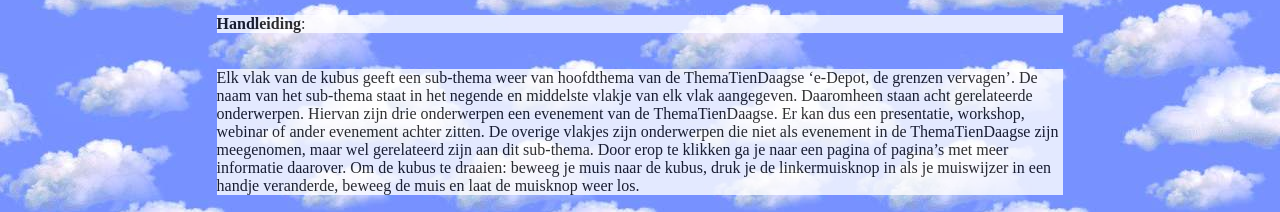
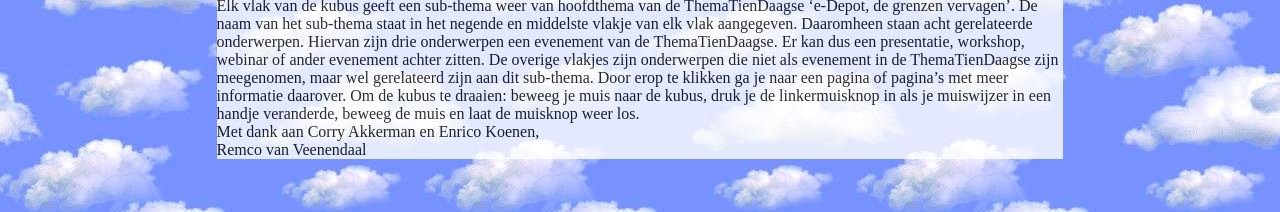
Before and after one commit to RvanVeenendaal/ThemaTienDaagseKubus, a plain HTML site: page index.html in a window 1280 px wide. Shown: the part 134-346 px from the top of the page. Drawn offline with Linux system fonts and the light colour scheme.

Commit message:
Update index.html

```diff
--- a/index.html
+++ b/index.html
@@ -12,13 +12,10 @@
 		<H1>Interactieve Kubus als index voor ThemaTienDaagse</H1>
 		<hr/>
 		<H3>Op deze pagina zie je een interactieve Rubiks kubus die je naar de door jou gewenste informatie leidt. De kubus is een handzame index voor de <a href="https://kia.pleio.nl/page/view/114fe109-f358-44bb-a87d-549f222544d7/thematiendaagse-e-depot">ThemaTienDaagse ‘e-Depot, de grenzen vervagen’</a> van 2024. Draai de kubus naar het thema van jouw keuze en klik op het onderwerp waarover je meer wilt weten.</H3>
-		<br/><br/>
 		<p><b>Handleiding</b>:</p>
-		<br/><br/>
 		<p>Elk vlak van de kubus geeft een sub-thema weer van hoofdthema van de ThemaTienDaagse ‘e-Depot, de grenzen vervagen’.  De naam van het sub-thema staat in het negende en middelste vlakje van elk vlak aangegeven. Daaromheen staan acht gerelateerde onderwerpen. Hiervan zijn drie onderwerpen een evenement van de ThemaTienDaagse. Er kan dus een presentatie, workshop, webinar of ander evenement achter zitten.  De overige vlakjes zijn onderwerpen die niet als evenement in de ThemaTienDaagse zijn meegenomen, maar wel gerelateerd zijn aan dit sub-thema. Door erop te klikken ga je naar een pagina of pagina’s met meer informatie daarover. Om de kubus te draaien: beweeg je muis naar de kubus, druk je de linkermuisknop in als je muiswijzer in een handje veranderde, beweeg de muis en laat de muisknop weer los.</p>
-		<br/><br/>
-		<p>Met dank aan Corry Akkerman en Enrico Koenen,<br/><br/>Remco van Veenendaal</p>
-		<br/><br/>
+		<p>Met dank aan Corry Akkerman en Enrico Koenen,</p>
+		<p>Remco van Veenendaal</p>
 		<div class="container">
 			<div class="cube">
 				<!-- Rood vlak, initieel achterkant -->
```
